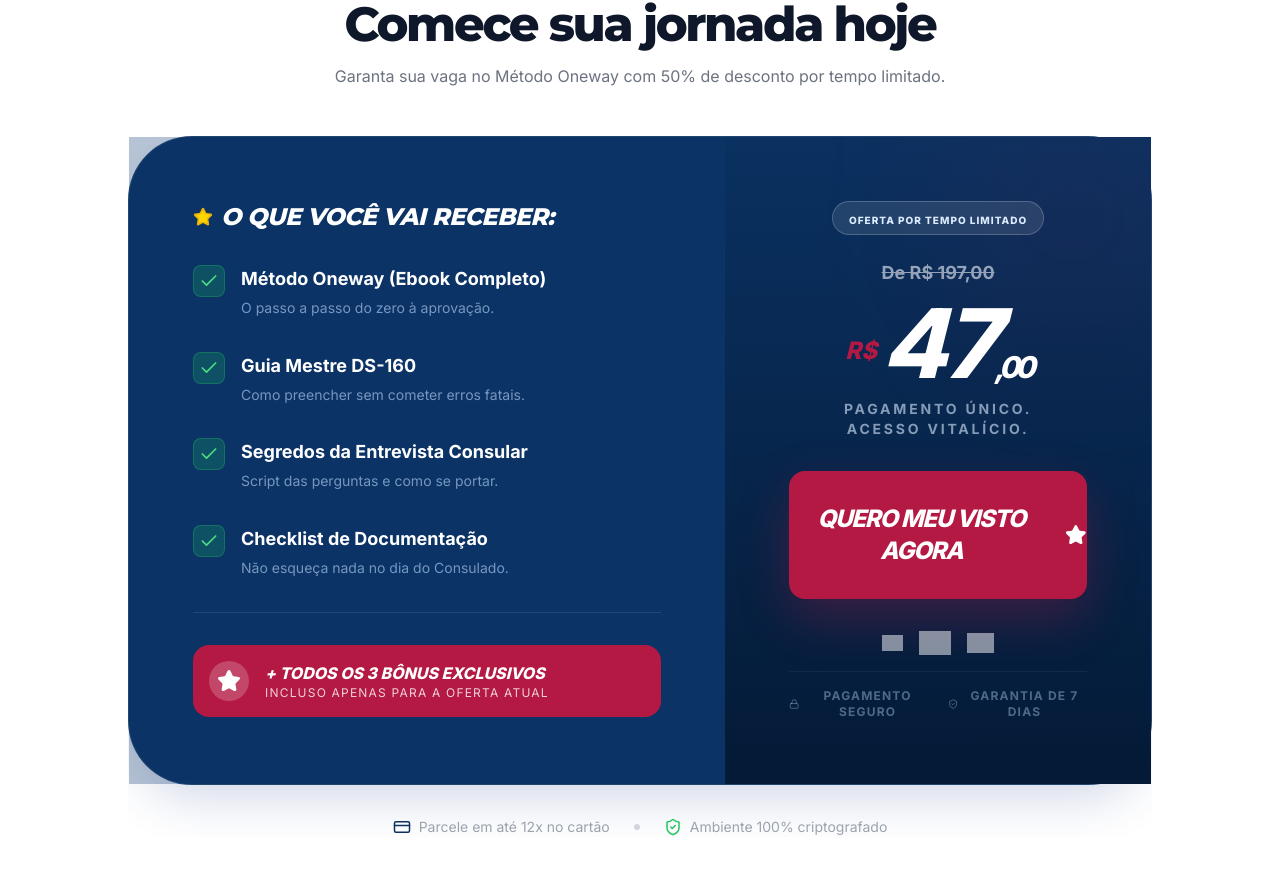
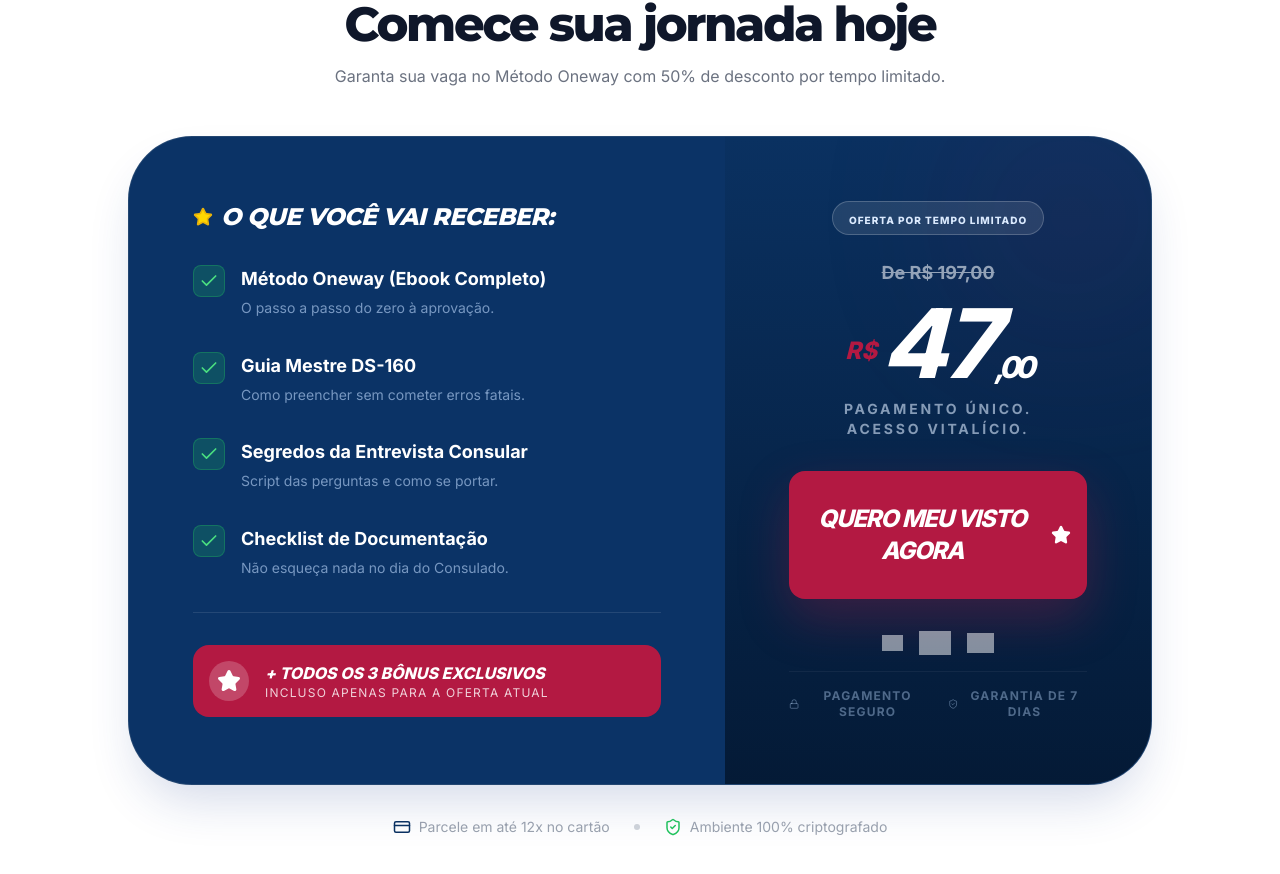
Before and after one commit to cdsmarketingg-ops/metodo-one-way, a React (Vite) app: page / in a window 1280 px wide. Shown: the part 4226-5100 px from the top of the page. Built offline with nearby package versions, Linux system fonts and the light colour scheme; grey boxes are pictures that could not be loaded.

Commit message:
fix(Offer): Adjust border-radius and shadow for visual consistency
Modified the border-radius of the main offer container and adjusted the shadow on the button to improve the visual presentation and alignment with design guidelines.

```diff
--- a/components/Offer.tsx
+++ b/components/Offer.tsx
@@ -19,8 +19,8 @@ const Offer: React.FC = () => {
           <p className="text-gray-500 max-w-2xl mx-auto">Garanta sua vaga no Método Oneway com 50% de desconto por tempo limitado.</p>
         </div>
 
-        <div className="max-w-5xl mx-auto overflow-hidden">
-          <div className="flex flex-col lg:flex-row bg-[#0A3161] rounded-[2.5rem] md:rounded-[4rem] shadow-2xl shadow-blue-900/20 border border-white/10">
+        <div className="max-w-5xl mx-auto">
+          <div className="flex flex-col lg:flex-row bg-[#0A3161] rounded-[2rem] md:rounded-[4rem] shadow-2xl shadow-blue-900/20 border border-white/10 overflow-hidden isolate">
 
             {/* Left Column: Value Stack */}
             <div className="lg:w-7/12 p-8 md:p-16 bg-[#0e3b72]/30">
@@ -79,9 +79,9 @@ const Offer: React.FC = () => {
                   Pagamento único. <br/>Acesso Vitalício.
                 </p>
 
-                <button className="w-full py-6 md:py-8 bg-[#B31942] hover:bg-[#911435] text-white font-black text-xl md:text-2xl rounded-2xl transition-all transform hover:scale-105 shadow-[0_20px_50px_rgba(179,25,66,0.3)] mb-8 uppercase italic tracking-tighter flex items-center justify-center gap-3">
+                <button className="w-full py-5 md:py-8 bg-[#B31942] hover:bg-[#911435] text-white font-black text-lg md:text-2xl rounded-2xl transition-all transform hover:scale-105 shadow-[0_20px_50px_rgba(179,25,66,0.3)] mb-8 uppercase italic tracking-tighter flex items-center justify-center gap-3 px-4">
                   QUERO MEU VISTO AGORA
-                  <Star size={24} fill="white" />
+                  <Star size={20} fill="white" className="flex-shrink-0" />
                 </button>
 
                 <div className="space-y-4">
```
